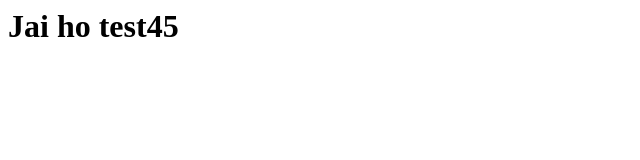
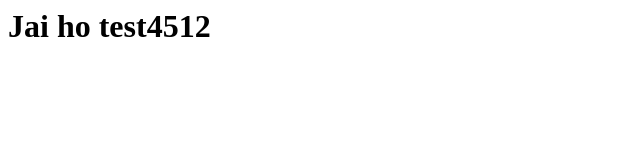
Before and after one commit to testingdeveloper601/ayushp1, a plain HTML site: page index.html in a window 1280 px wide. Shown: the full height of the page, 0-640 px from the left. Drawn offline with Linux system fonts and the light colour scheme.

Commit message:
Update index.html

```diff
--- a/index.html
+++ b/index.html
@@ -1 +1 @@
-<h1>Jai ho test45</h1>
+<h1>Jai ho test4512</h1>
```
